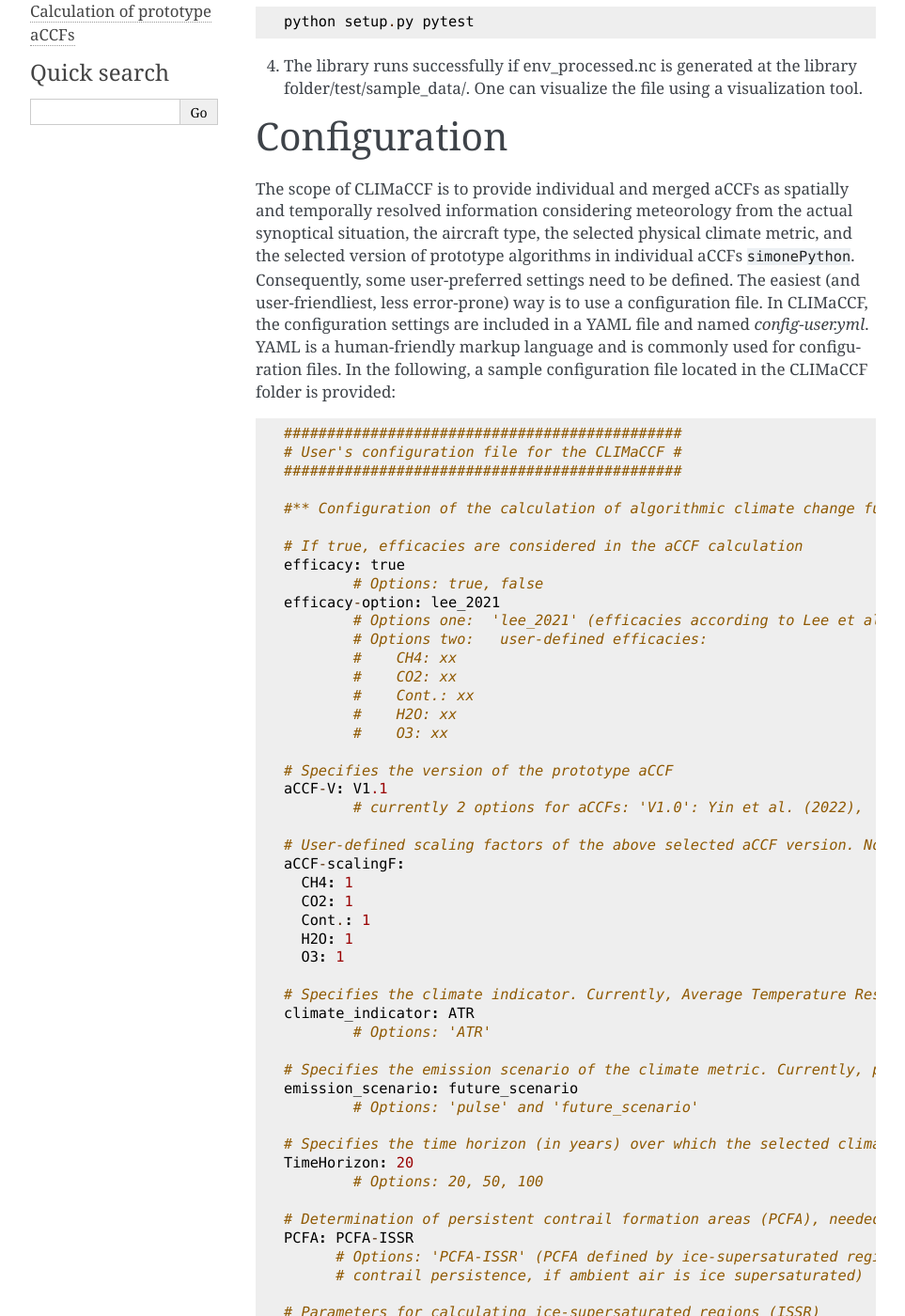
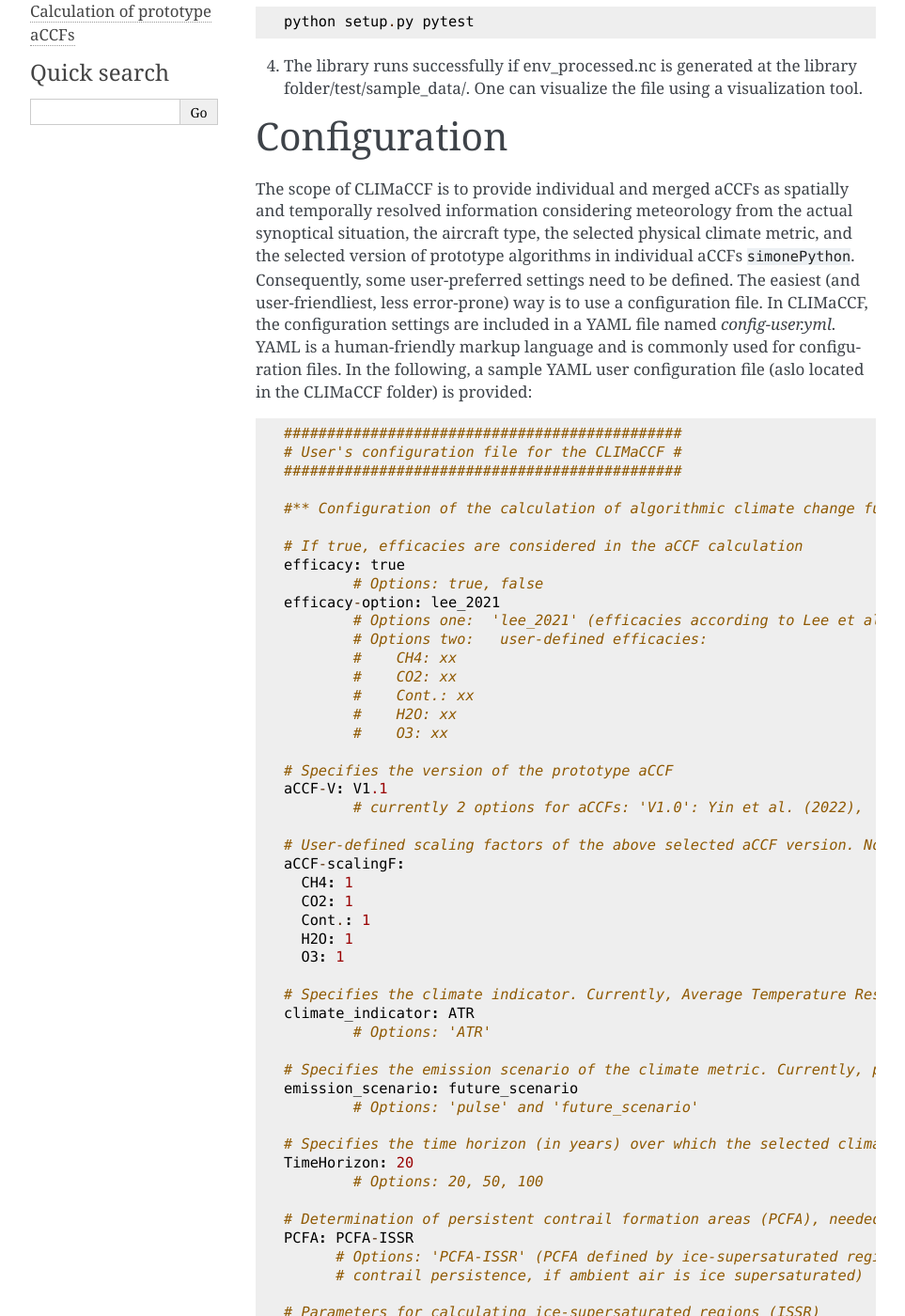
Before and after one commit to dlr-pa/climaccf, a Sphinx documentation site: the page built from docs/gStarted.rst, in a window 1280 px wide and 1400 px high, scrolled down 612 px. Shown: the whole window at 94% size, without its empty margins (148-1111 px from the left). Built offline with Sphinx 7.4.7, drawn with Linux system fonts in a browser that asks for light colours; cross-references to code outside the pages are shown as plain code; some of the changed text lies outside the part shown.

```diff
--- a/docs/gStarted.rst
+++ b/docs/gStarted.rst
@@ -3,7 +3,7 @@ Installation
 
 The installation is the first step to working with CLIMaCCF. In the following, the steps required to install the library are provided.
 
-0. It is highly recomended to create a virtual environment (e.g., env_climaccf):
+0. It is highly recommended to create a virtual environment (e.g., env_climaccf):
 
 ::
 
@@ -30,7 +30,7 @@ git clone https://github.com/dlr-pa/climaccf.git.
 Configuration
 =============
 
-The scope of CLIMaCCF is to provide individual and merged aCCFs as spatially and temporally resolved information considering meteorology from the actual synoptical situation, the aircraft type, the selected physical climate metric, and the selected version of prototype algorithms in individual aCCFs :cite:p:`simonePython`. Consequently, some user-preferred settings need to be defined. The easiest (and user-friendliest, less error-prone) way is to use a configuration file. In CLIMaCCF, the configuration settings are included in a YAML file and named *config-user.yml*. YAML is a human-friendly markup language and is commonly used for configuration files. In the following, a sample configuration file located in the CLIMaCCF folder is provided:
+The scope of CLIMaCCF is to provide individual and merged aCCFs as spatially and temporally resolved information considering meteorology from the actual synoptical situation, the aircraft type, the selected physical climate metric, and the selected version of prototype algorithms in individual aCCFs :cite:p:`simonePython`. Consequently, some user-preferred settings need to be defined. The easiest (and user-friendliest, less error-prone) way is to use a configuration file. In CLIMaCCF, the configuration settings are included in a YAML file named *config-user.yml*. YAML is a human-friendly markup language and is commonly used for configuration files. In the following, a sample YAML user configuration file (aslo located in the CLIMaCCF folder) is provided:
 
 ::
 
@@ -56,7 +56,7 @@ The scope of CLIMaCCF is to provide individual and merged aCCFs as spatially and
   aCCF-V: V1.1
           # currently 2 options for aCCFs: 'V1.0': Yin et al. (2022), 'V1.1': Matthes et al. (2022)
 
-  # User-defined scaling factors of the above selected aCCF version. Not recommented to be changed from default value 1, unless modification of the aCCFs is wanted (e.g. sensitivity studies)
+  # User-defined scaling factors of the above selected aCCF version. Not recommended to be changed from default value 1, unless modification of the aCCFs is wanted (e.g. sensitivity studies)
   aCCF-scalingF:
     CH4: 1
     CO2: 1
@@ -215,14 +215,14 @@ The user has to provide two datasets: one for input data provided at each pressu
     input_dir['path_sur'] =  dir_surface_variables
 
 
-.. list-table:: Meteorological input parameters needed to calculate aCCFs within CLIMaCCF. Respective ECWMF short names, units, and parameter IDs are provided.
+.. list-table:: Meteorological input parameters needed to calculate aCCFs within CLIMaCCF. Respective ECMWF short names, units, and parameter IDs are provided.
    :widths: 30 15 15 15
    :header-rows: 1
 
    * - **Parameter**
      - **Short name**
      - **Units**
-     - **ECWMF parameter ID**
+     - **ECMWF parameter ID**
    * - Pressure
      - pres
      - :math:`[K.m^{2}/Kg.s]`
--- a/docs/listb.bib
+++ b/docs/listb.bib
@@ -14,7 +14,7 @@
 
 @article{simonePython,
   title={A python library for computing individual and merged non-{CO}2 algorithmic climate change functions},
-  author={Dietmüller, Simone and Matthes, Sigrun and Dahlmann, Katrin and Yamashita, Hiroshi and Soler, Manuel and Simorgh, Abolfazl and Linke, Florian and Lührs, Benjamin and M. Meuser, Maximiliam and Weder, Christian and Yin, Feijia and Castino, Federica and Grewe, Volker},
+  author={Dietmüller, Simone and Matthes, Sigrun and Dahlmann, Katrin and Yamashita, Hiroshi and Simorgh, Abolfazl and Soler, Manuel and Linke, Florian and Lührs, Benjamin and M. Meuser, Maximiliam and Weder, Christian and Grewe, Volker and Yin, Feijia and Castino, Federica},
   journal={GMDD},
   year={2022}
 }
```
Also changed, not shown: other parts of docs/gStarted.rst (+5 -5 lines), README.md (+10 -8 lines), config-user.yml (+4 -4 lines), docs/index.rst (+4 -4 lines), 10 other files.
